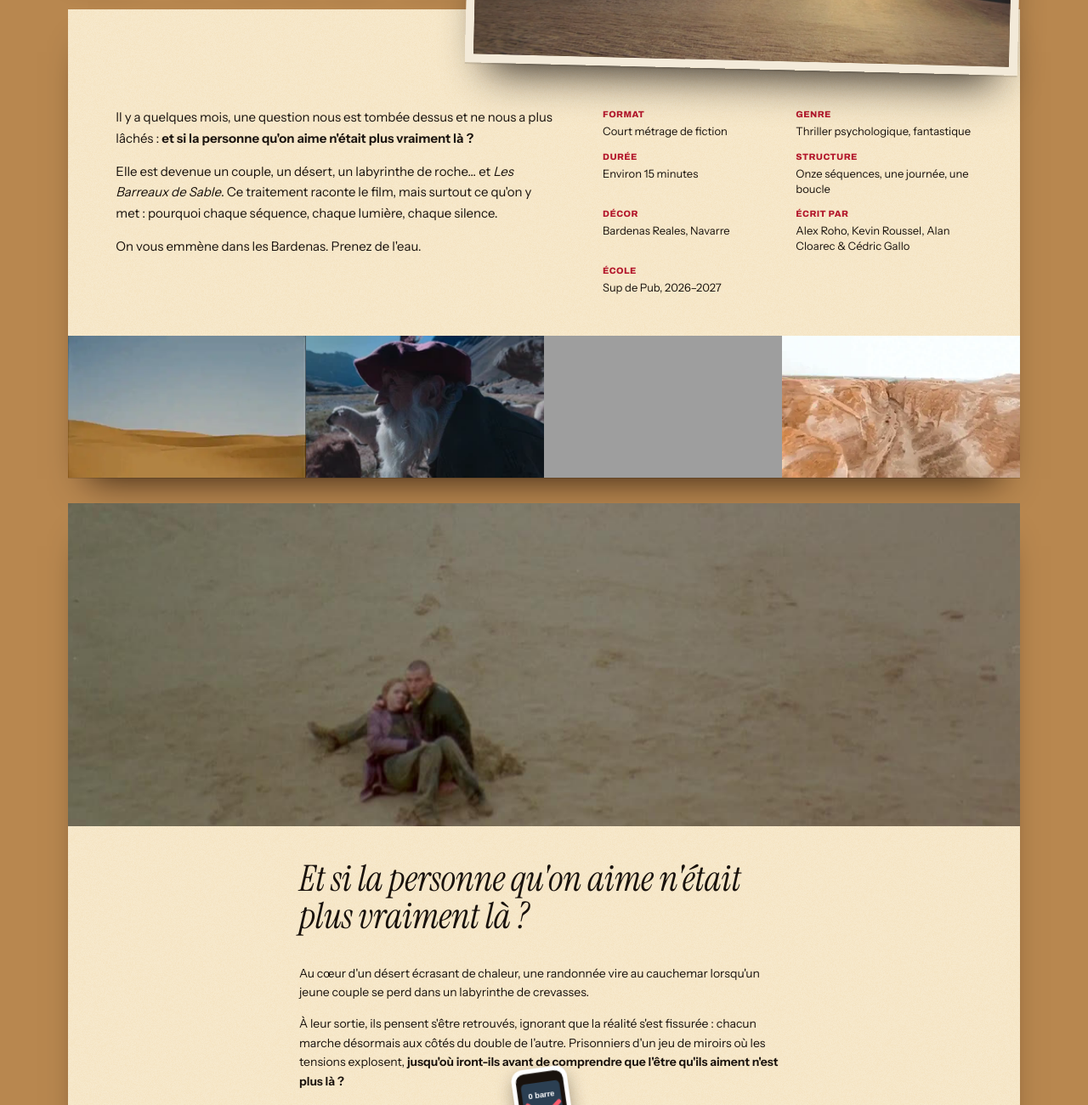
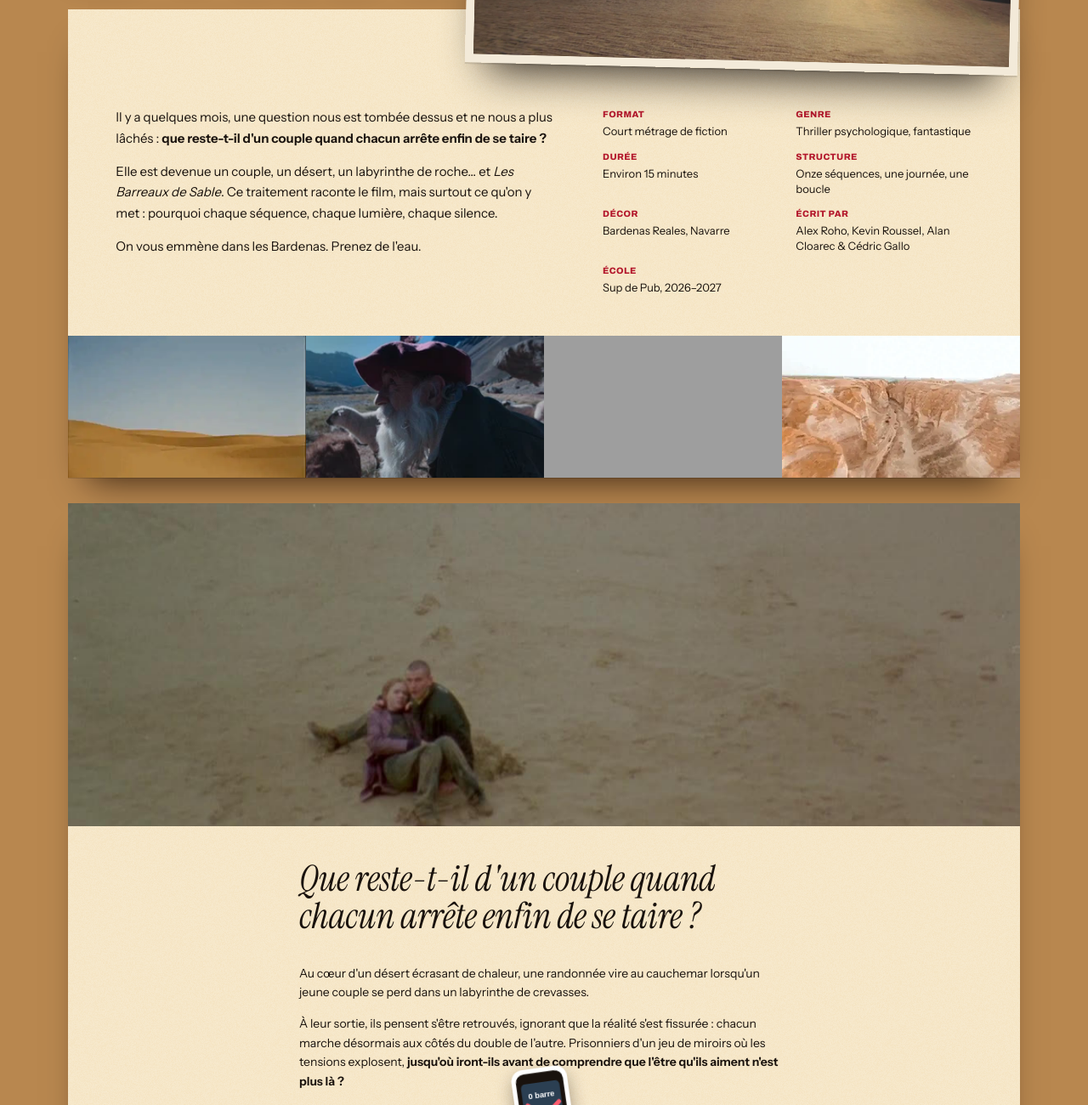
Before and after one commit to bordzzasso/bordzz, a plain HTML site: page les-barreaux-de-sable/index.html in a window 1280 px wide. Shown: the part 1106-2406 px from the top of the page at 85% size. Drawn offline with Linux system fonts and the light colour scheme; grey boxes are pictures that could not be loaded.

Commit message:
Barreaux de Sable : nouvelle question d'ouverture
« Que reste-t-il d'un couple quand chacun arrête enfin de se taire ? »

Co-Authored-By: Claude Opus 5.5 <noreply@anthropic.com>

```diff
--- a/les-barreaux-de-sable/index.html
+++ b/les-barreaux-de-sable/index.html
@@ -112,7 +112,7 @@
       <div class="panel panel--cream hello__letter">
         <div class="hello__cols">
           <div class="hello__text">
-            <p>Il y a quelques mois, une question nous est tombée dessus et ne nous a plus lâchés&nbsp;: <strong>et si la personne qu'on aime n'était plus vraiment là&nbsp;?</strong></p>
+            <p>Il y a quelques mois, une question nous est tombée dessus et ne nous a plus lâchés&nbsp;: <strong>que reste-t-il d'un couple quand chacun arrête enfin de se taire&nbsp;?</strong></p>
             <p>Elle est devenue un couple, un désert, un labyrinthe de roche… et <em>Les Barreaux de Sable</em>. Ce traitement raconte le film, mais surtout ce qu'on y met&nbsp;: pourquoi chaque séquence, chaque lumière, chaque silence.</p>
             <p>On vous emmène dans les Bardenas. Prenez de l'eau.</p>
           </div>
@@ -137,7 +137,7 @@
       <div class="panel panel--cream says">
         <figure class="says__img"><img class="pos-sand" src="img/ref/couple-sand.jpg" alt="Un couple assis dans le sable, serré l'un contre l'autre, au milieu de traces de pas" width="1280" height="694" loading="lazy"></figure>
         <div class="says__text">
-          <p class="says__big">Et si la personne qu'on aime n'était plus vraiment là&nbsp;?</p>
+          <p class="says__big">Que reste-t-il d'un couple quand chacun arrête enfin de se taire&nbsp;?</p>
           <p>Au cœur d'un désert écrasant de chaleur, une randonnée vire au cauchemar lorsqu'un jeune couple se perd dans un labyrinthe de crevasses.</p>
           <p>À leur sortie, ils pensent s'être retrouvés, ignorant que la réalité s'est fissurée&nbsp;: chacun marche désormais aux côtés du double de l'autre. Prisonniers d'un jeu de miroirs où les tensions explosent, <strong>jusqu'où iront-ils avant de comprendre que l'être qu'ils aiment n'est plus là&nbsp;?</strong></p>
         </div>
```
